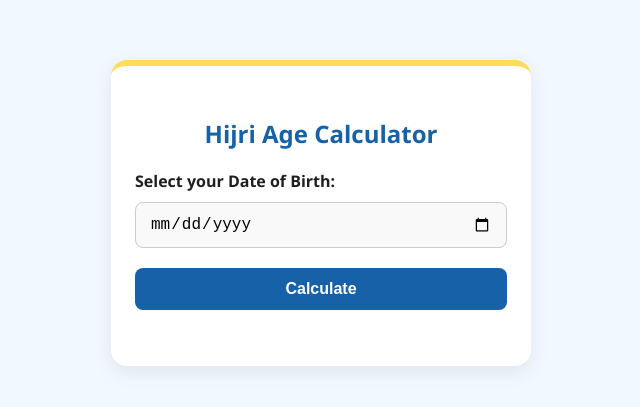
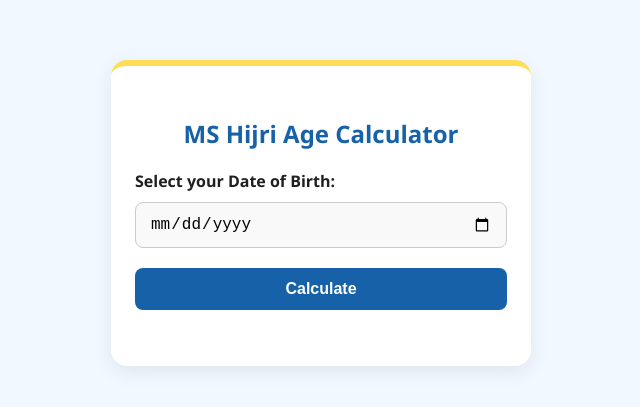
Before and after one commit to mscre8ive/MS-Hijri-Age-Calculator, a plain HTML site: page index.html in a window 1280 px wide. Shown: the part 187-594 px from the top of the page, without its empty margins (319-959 px from the left). Drawn offline with Linux system fonts and the light colour scheme.

Commit message:
Update index.html

```diff
--- a/index.html
+++ b/index.html
@@ -8,7 +8,7 @@
 </head>
 <body>
   <div class="container">
-    <h2>Hijri Age Calculator</h2>
+    <h2> MS Hijri Age Calculator</h2>
     <label for="dob">Select your Date of Birth:</label>
     <input type="date" id="dob" max="" />
     <button onclick="calculateAge()">Calculate</button>
```
